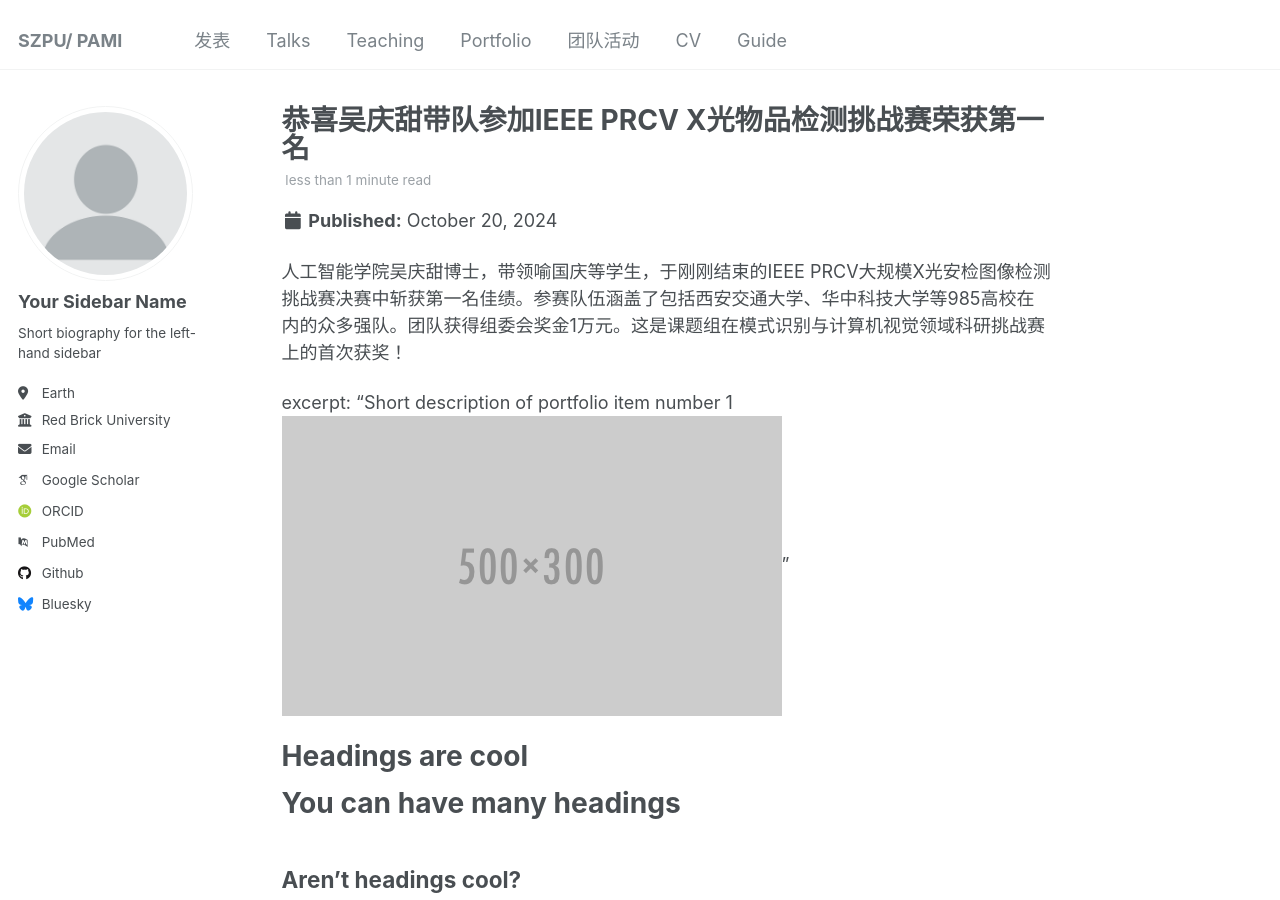
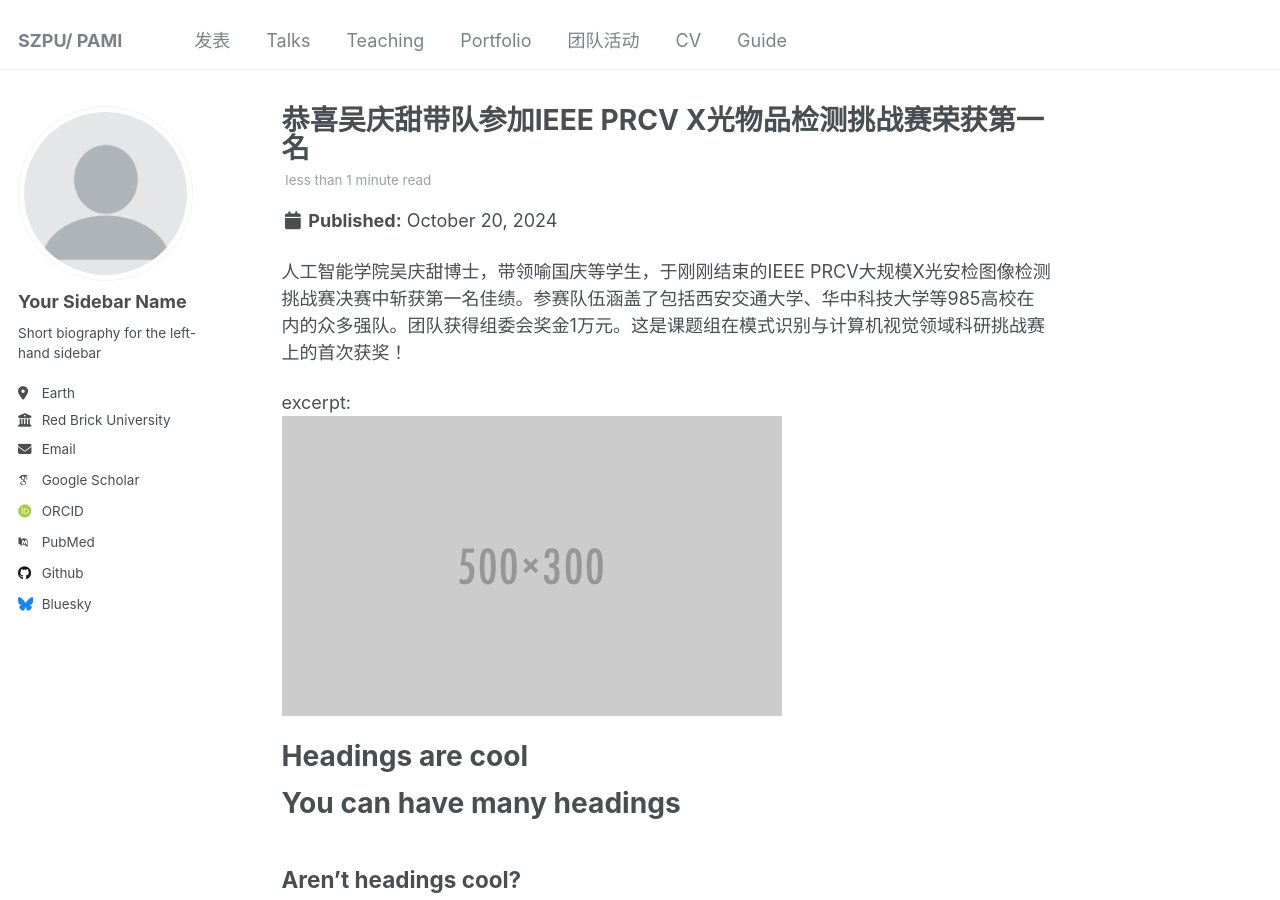
Before and after one commit to shaojiwan/academic.com, a Jekyll site: the page built from _posts/2022-10-20-blog.md, in a window 1280 px wide and 900 px high. Built offline with Jekyll 4.4.1, drawn with Linux system fonts in a browser that asks for light colours; some web fonts are replaced.

Commit message:
Update 2022-10-20-blog.md

```diff
--- a/_posts/2022-10-20-blog.md
+++ b/_posts/2022-10-20-blog.md
@@ -10,7 +10,7 @@
 
 人工智能学院吴庆甜博士，带领喻国庆等学生，于刚刚结束的IEEE PRCV大规模X光安检图像检测挑战赛决赛中斩获第一名佳绩。参赛队伍涵盖了包括西安交通大学、华中科技大学等985高校在内的众多强队。团队获得组委会奖金1万元。这是课题组在模式识别与计算机视觉领域科研挑战赛上的首次获奖！
 
-excerpt: "Short description of portfolio item number 1<br/><img src='/images/500x300.png'>"
+excerpt: <br/><img src='/images/500x300.png'>
 
 Headings are cool
 ======
```
